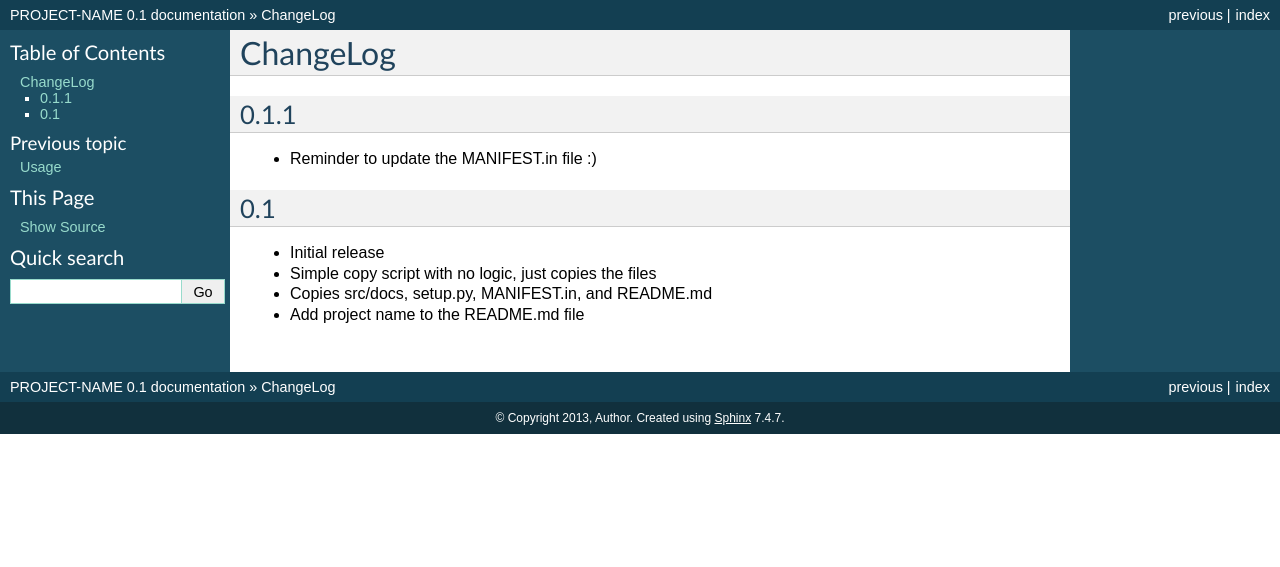
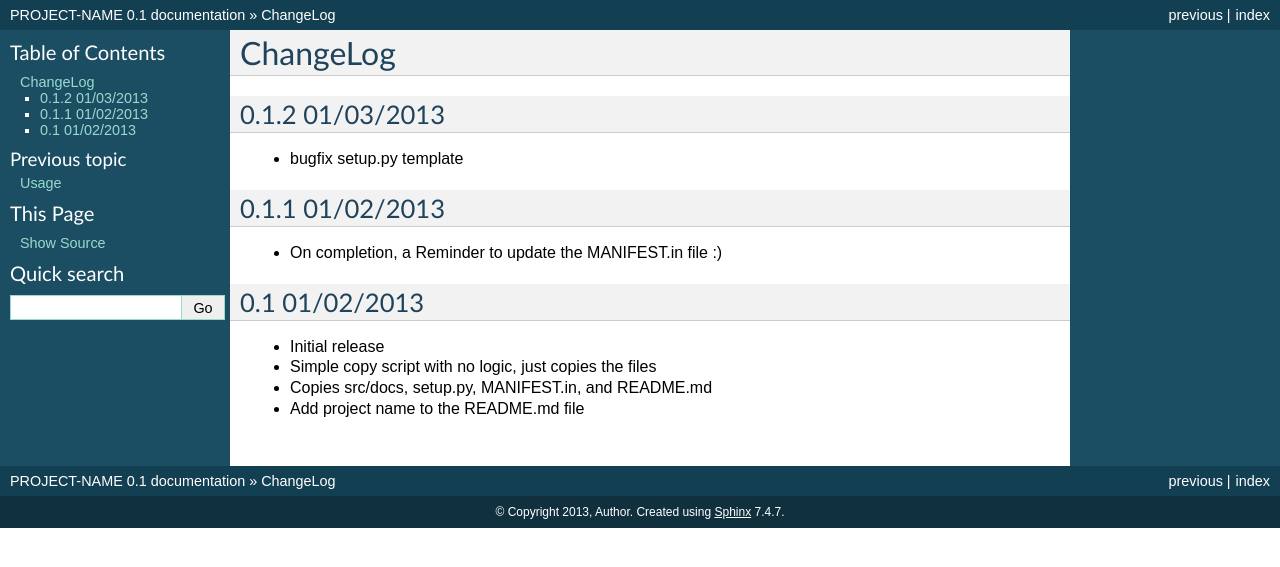
Before and after one commit to mikelopez/py-packaging-setup, a Sphinx documentation site: the page built from docs/changelog.rst, in a window 1280 px wide. Shown: the top 567 px of the page. Built offline with Sphinx 7.4.7, drawn with Linux system fonts in a browser that asks for light colours.

Commit message:
update changelog

```diff
--- a/docs/changelog.rst
+++ b/docs/changelog.rst
@@ -3,14 +3,18 @@
 ChangeLog
 =========
 
-0.1.1
------
-- Reminder to update the MANIFEST.in file :)
+0.1.2 01/03/2013
+----------------
+- bugfix setup.py template
 
 
+0.1.1 01/02/2013
+----------------
+- On completion, a Reminder to update the MANIFEST.in file :)
 
-0.1
----
+
+0.1 01/02/2013
+--------------
 - Initial release
 - Simple copy script with no logic, just copies the files
 - Copies src/docs, setup.py, MANIFEST.in, and README.md
```
